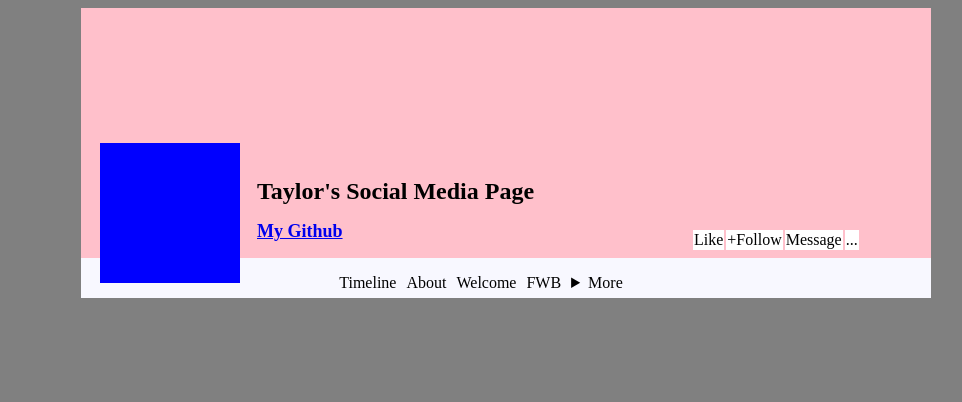
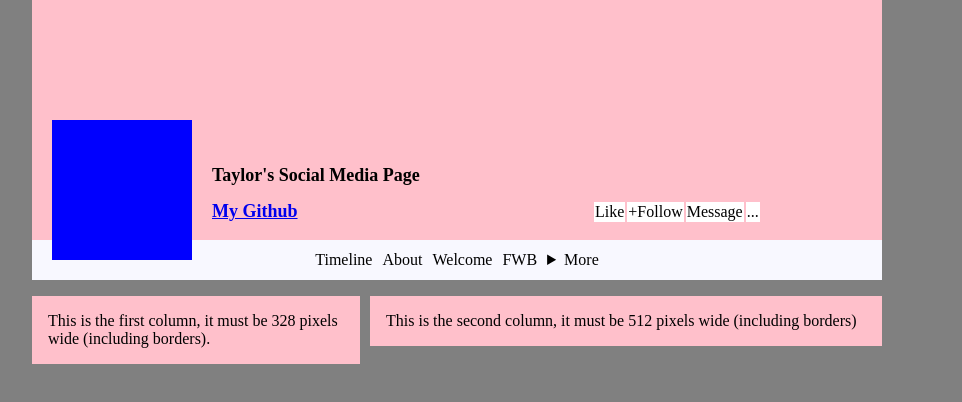
Before and after one commit to tgentry300/SocialMockup, a plain HTML site: page index.html in a window 1280 px wide. Shown: the whole page, without its empty margins (183-1145 px from the left). Drawn offline with Linux system fonts and the light colour scheme.

Commit message:
finished social media mockup assessment

```diff
--- a/index.html
+++ b/index.html
@@ -10,8 +10,19 @@
 </head>
 
 <body>
+    <div class="header clearfix">
 
-    <div class="header">
+        <nav>
+            <div class="photo">
+
+            </div>
+            <div class="pagename">
+                <h1>Taylor's Social Media Page</h1>
+                <h2>
+                    <a href="https://github.com/tgentry300">My Github</a>
+                </h2>
+
+            </div>
             <table class="action">
                 <tr>
                     <td id="like_button">Like</td>
@@ -20,17 +31,8 @@
                     <td id="other_button">...</td>
                 </tr>
             </table>
-
-        <div class="pagename">
-            <h1>Taylor's Social Media Page</h1>
-            <h2>
-                <a href="https://github.com/tgentry300">My Github</a>
-            </h2>
-
-        </div>
-        <div class="photo">
-
-        </div>
+            <!-- <div class="clear"></div> -->
+        </nav>
     </div>
     <div class="clickbar">
         <section class="click">
@@ -55,8 +57,19 @@
 
         </section>
     </div>
+    <section id="columns">
+        <aside class="column left-column">
 
+            <p>This is the first column, it must be 328 pixels wide (including borders).</p>
 
+        </aside>
+        <aside class="column right-column">
+
+            <p>This is the second column, it must be 512 pixels wide (including borders)</p>
+
+        </aside>
+
+    </section>
 </body>
 
 </html>
--- a/style.css
+++ b/style.css
@@ -1,38 +1,41 @@
 body {
     background-color: gray;
+    width: 850px;
+    margin: 0 auto;
+    display: block-inline;
+}
+
+.clearfix::after {
+    content: "";
+    clear: both;
+    display: table;
 }
 
 .header {
     background-color: pink;
-    width: 850px;
-    height: 250px;
-    margin: 0 20% 0 20%;
-    position: absolute;
+    padding-top: 100px;
 }
 
 .pagename {
+    float: left;
+    margin-top: 50px;
     width: 300px;
     font-size: 12px;
-    position: absolute;
-    top: 154px;
-    left: 176px;
 }
 
 .clickbar {
+    display: flex;
+    align-items: center;
+    justify-content: center;
+
     background-color: ghostwhite;
     height: 40px;
     width: 850px;
-    position: absolute;
-    margin-left: 20%;
-    margin-right: 20%;
-    top: 258px;
 }
 
 .click {
     text-align: center;
     width: 400px;
-    position: absolute;
-    left: 200px;
 }
 
 ul {
@@ -47,12 +50,14 @@ li {
 }
 
 .photo {
+    float: left;
+    position: relative;
+    bottom: -20px;
     background-color: blue;
     height: 140px;
     width: 140px;
-    position: absolute;
-    top: 135px;
-    left: 19px;
+    margin-right: 20px;
+    margin-left: 20px;
     z-index: 1;
 }
 
@@ -69,13 +74,29 @@ ol {
 }
 
 .action {
-    position: absolute;
-    top: 220px;
-    left: 610px;
+    float: left;
+    margin: 100px 0 0 80px;
 }
 
 td {
     background-color: white;
 }
 
+.column {
+    box-sizing: border-box;
+    background-color: pink;
+    padding: 0 1em;
 }
+
+.left-column {
+    width: 328px;
+    float: left;
+}
+.right-column {
+    width: 512px;
+    float: right;
+}
+
+#columns {
+    margin-top: 1em;
+}
```
Lines whose indentation alone changed are shown as unchanged.
